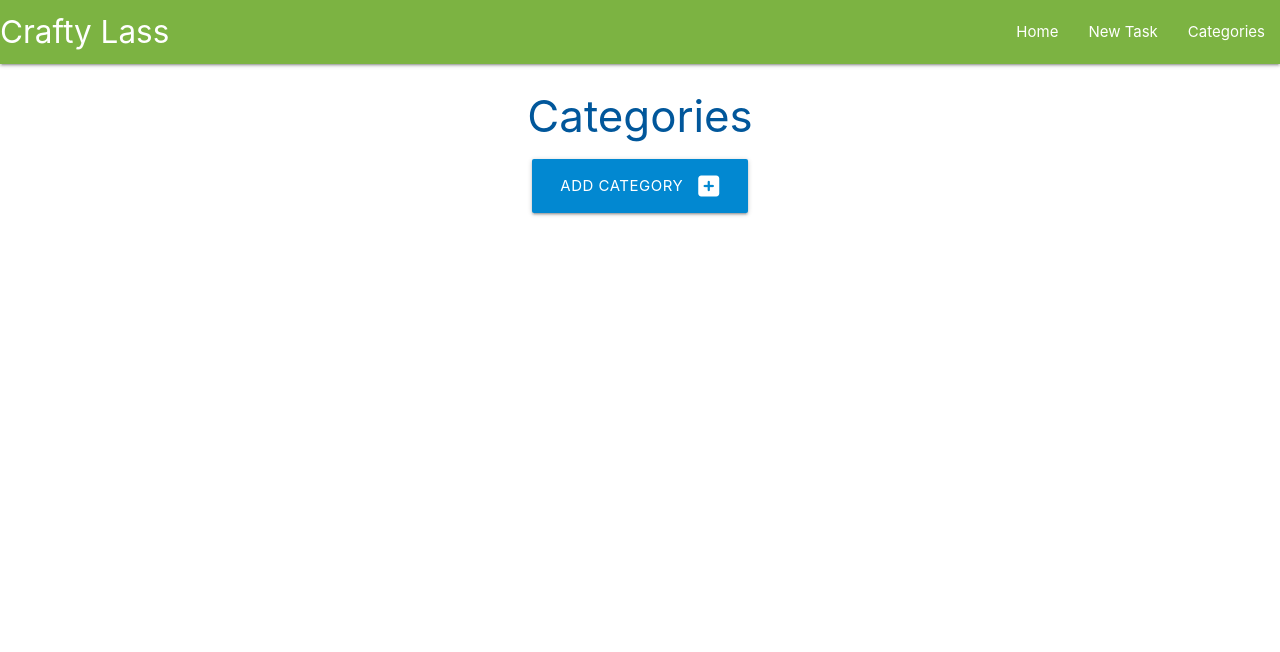
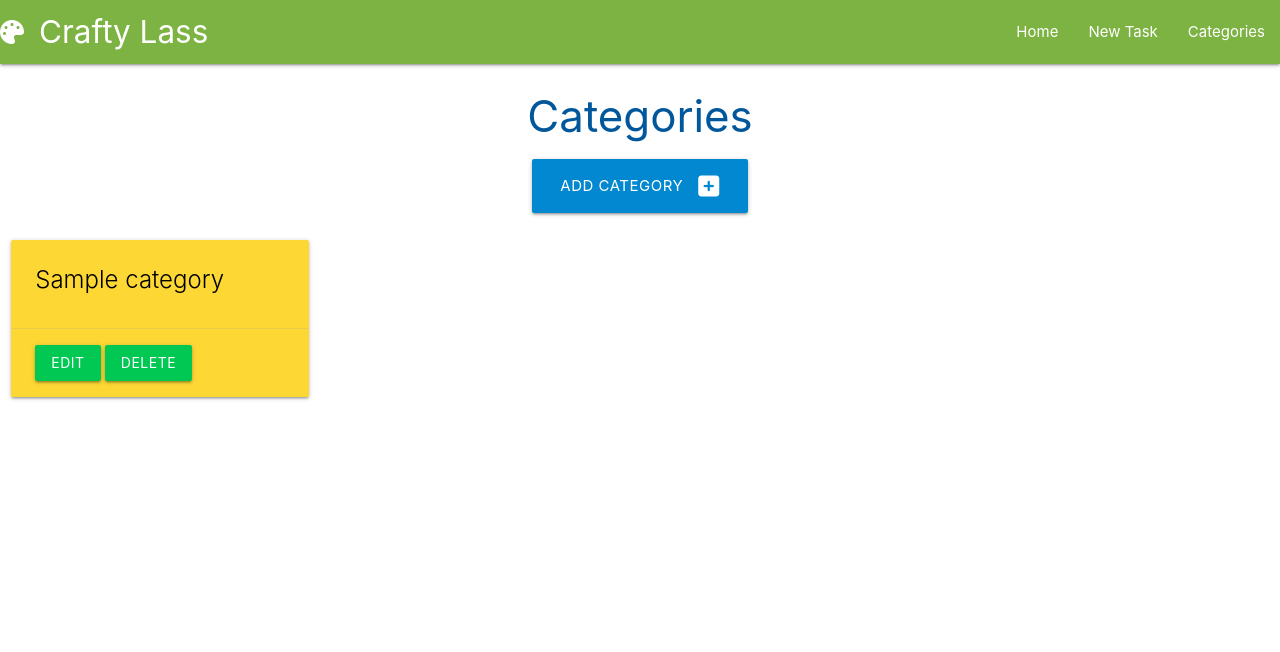
Before and after one commit to HArt11/taskmanager, a Flask app: page /categories in a window 1280 px wide. Shown: the top 652 px of the page. Run offline with Flask 3, Linux system fonts and the light colour scheme; tables that the repository leaves empty hold one stand-in row (values such as "Sample post").

Commit message:
category cards showing

```diff
--- a/taskmanager/routes.py
+++ b/taskmanager/routes.py
@@ -10,7 +10,8 @@ def home():
 
 @app.route("/categories")
 def categories():
-    return render_template("categories.html")
+    categories = list(Category.query.order_by(Category.category_name).all())
+    return render_template("categories.html", categories=categories)
 
 
 @app.route("/add_category", methods=["GET", "POST"])
--- a/taskmanager/templates/add_category.html
+++ b/taskmanager/templates/add_category.html
@@ -2,12 +2,12 @@
 
 <h3 class="light-blue-text text-darken-4 center-align">Add Category</h3>
 
-<div class="row card-panel grey lighten-5">
+<div class="row card-panel green lighten-5">
   <form class="col s12" method="POST" action="{{ url_for('add_category') }}">
     <!-- category name -->
     <div class="row">
       <div class="input-field col s12">
-        <i class="fas fa-folder-open prefix light-blue-text text-darken-4"></i>
+        <i class="fas fa-folder-open prefix black-text text-darken-4"></i>
         <input
           id="category_name"
           name="category_name"
--- a/taskmanager/templates/base.html
+++ b/taskmanager/templates/base.html
@@ -34,7 +34,7 @@
         <!-- top navbar -->
         <nav class="light-green darken-1">
             <div class="nav-wrapper">
-                <a href="{{ url_for('home') }}" class="brand-logo">Crafty Lass</a>
+                <a href="{{ url_for('home') }}" class="brand-logo"><i class="fas fa-palette"></i>Crafty Lass</a>
                 <a href="#" data-target="mobile-demo" class="sidenav-trigger"><i class="fas fa-bars"></i></a>
                 <ul class="right hide-on-med-and-down">
                     <li><a href="{{ url_for('home') }}">Home</a></li>
--- a/taskmanager/templates/categories.html
+++ b/taskmanager/templates/categories.html
@@ -13,4 +13,21 @@
   </div>
 </div>
 
+<div class="row">
+  {% for category in categories %}
+  <div class="col s12 m6 l3">
+    <div class="card yellow darken-1">
+      <div class="card-content black-text">
+        <span class="card-title">{{ category.category_name }}</span>
+      </div>
+      <div class="card-action">
+        <a href="#" class="btn green accent-4">Edit</a>
+        <a href="#" class="btn green accent-4">Delete</a>
+      </div>
+    </div>
+  </div>
+
+  {% endfor %}
+</div>
+
 {% endblock %}
```
